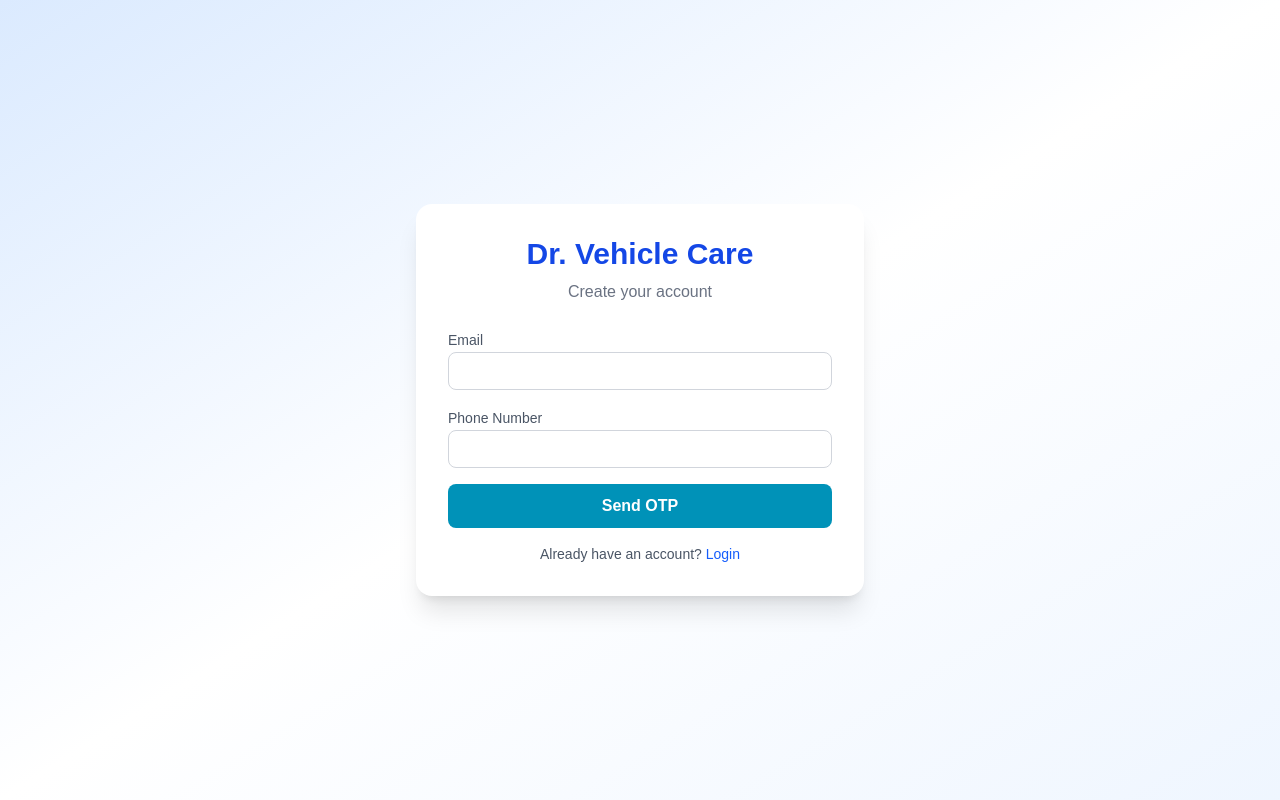
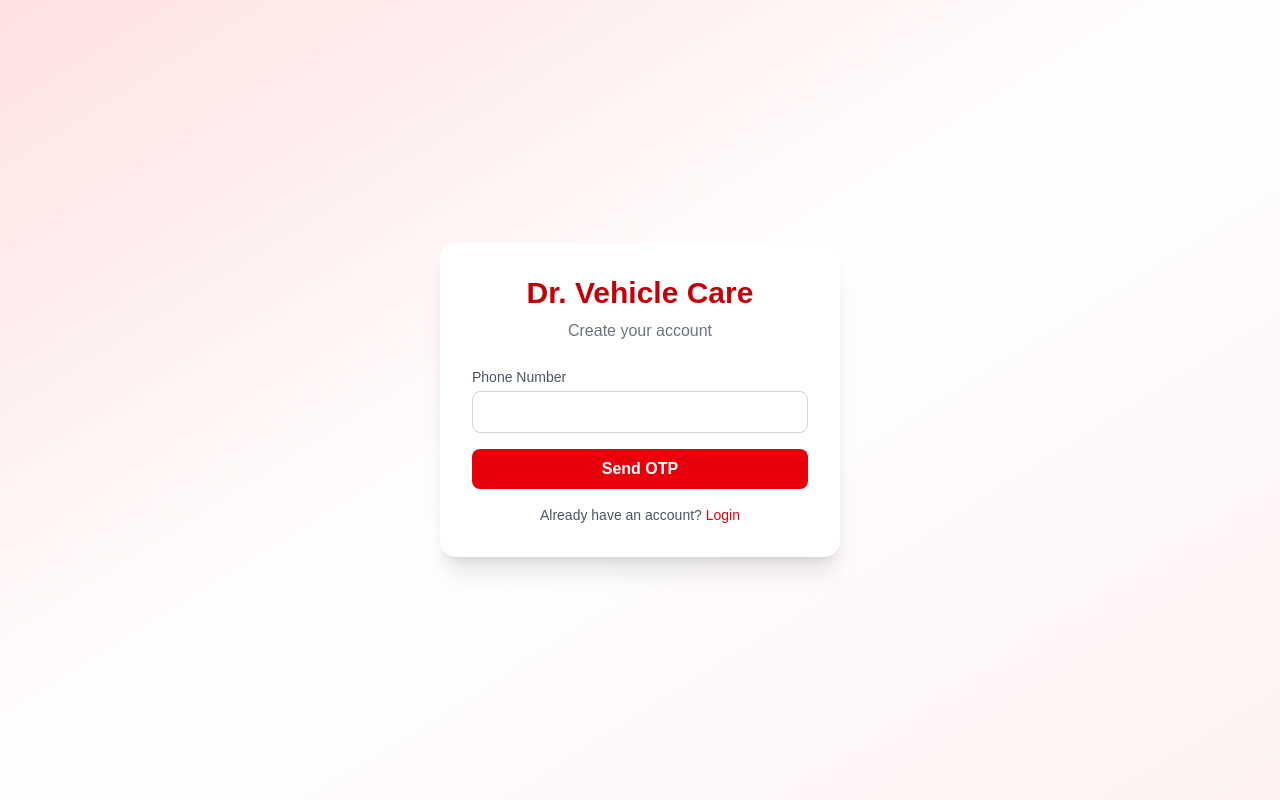
Before and after one commit to Snehaltikole14/Dr.Vehicale, a Next.js app: page /signup in a window 1280 px wide. Built offline with nearby package versions, Linux system fonts and the light colour scheme.

Commit message:
Update page.jsx

```diff
--- a/src/app/signup/page.jsx
+++ b/src/app/signup/page.jsx
@@ -1,151 +1,90 @@
 "use client";
 import { useState } from "react";
 import { useRouter } from "next/navigation";
+import toast, { Toaster } from "react-hot-toast";
 import { API } from "@/utils/api";
-import { motion, AnimatePresence } from "framer-motion";
-import { FiEye, FiEyeOff } from "react-icons/fi";
-import { AiOutlineCheckCircle, AiOutlineCloseCircle } from "react-icons/ai";
+import { motion } from "framer-motion";
 
 export default function SignupPage() {
   const router = useRouter();
-  const [loading, setLoading] = useState(false);
-  const [step, setStep] = useState(1);
+  const [step, setStep] = useState(1); // 1 = request OTP, 2 = verify OTP
+
   const [form, setForm] = useState({
     name: "",
-    email: "",
     phone: "",
     password: "",
     otp: "",
   });
-  const [showPassword, setShowPassword] = useState(false);
-  const [popup, setPopup] = useState(null);
 
-  const handleChange = (e) =>
+  const handleChange = (e) => {
     setForm({ ...form, [e.target.name]: e.target.value });
+  };
 
+  // ✅ STEP 1: REQUEST OTP (PHONE ONLY)
   const requestOtp = async (e) => {
     e.preventDefault();
     try {
       await API.post("/auth/signup/request-otp", {
-        email: form.email,
         phone: form.phone,
       });
-      setPopup({
-        type: "success",
-        title: "OTP Sent!",
-        message: "OTP has been sent to your phone/email.",
-      });
+
+      toast.success("OTP sent to your phone!");
       setStep(2);
     } catch (err) {
       const message =
         err.response?.data?.message ||
-        err.response?.data?.error ||
         (typeof err.response?.data === "string"
           ? err.response.data
           : "Failed to send OTP");
-      setPopup({ type: "error", title: "Failed", message });
+      toast.error(message);
     }
   };
 
+  // ✅ STEP 2: VERIFY OTP & SIGNUP
   const verifyOtp = async (e) => {
     e.preventDefault();
     try {
-      await API.post("/auth/signup/verify-otp", form);
-      setPopup({
-        type: "success",
-        title: "Account Created!",
-        message: "Your account has been created successfully.",
+      await API.post("/auth/signup/verify-otp", {
+        name: form.name,
+        phone: form.phone,
+        password: form.password,
+        otp: form.otp,
       });
-      setTimeout(() => router.push("/login"), 1500);
+
+      toast.success("Account created successfully!");
+      router.push("/login");
     } catch (err) {
       const message =
         err.response?.data?.message ||
-        err.response?.data?.error ||
         (typeof err.response?.data === "string"
           ? err.response.data
-          : "OTP verification failed!");
-      setPopup({ type: "error", title: "Failed", message });
+          : "OTP verification failed");
+      toast.error(message);
     }
   };
 
-  const closePopup = () => setPopup(null);
+  return (
+    <div className="flex min-h-screen items-center justify-center bg-gradient-to-br from-red-100 via-white to-red-50">
+      <Toaster />
 
-  return (
-    <div className="flex min-h-screen items-center justify-center bg-gradient-to-br from-blue-100 via-white to-blue-50 p-4 relative">
-      {/* POPUP */}
-      <AnimatePresence>
-        {popup && (
-          <motion.div
-            initial={{ opacity: 0, scale: 0.8 }}
-            animate={{ opacity: 1, scale: 1 }}
-            exit={{ opacity: 0, scale: 0.8 }}
-            className="fixed inset-0 bg-black/40 flex items-center justify-center z-50 px-4"
-          >
-            <div className="bg-white rounded-xl shadow-2xl w-full max-w-xs p-6 flex flex-col items-center text-center">
-              <motion.div
-                animate={{ scale: [1, 1.2, 1], rotate: [0, 10, -10, 0] }}
-                transition={{ duration: 1, repeat: Infinity }}
-                className="mb-4 text-5xl"
-              >
-                {popup.type === "success" ? (
-                  <AiOutlineCheckCircle className="text-green-600" />
-                ) : (
-                  <AiOutlineCloseCircle className="text-red-600" />
-                )}
-              </motion.div>
-
-              <h2
-                className={`text-xl font-bold mb-2 ${
-                  popup.type === "success" ? "text-green-600" : "text-red-600"
-                }`}
-              >
-                {popup.title}
-              </h2>
-
-              <p className="text-gray-600 text-sm mb-4">{popup.message}</p>
-
-              <button
-                onClick={closePopup}
-                className={`w-24 py-2 rounded-lg text-white font-semibold ${
-                  popup.type === "success"
-                    ? "bg-green-600 hover:bg-green-700"
-                    : "bg-red-600 hover:bg-red-700"
-                }`}
-              >
-                OK
-              </button>
-            </div>
-          </motion.div>
-        )}
-      </AnimatePresence>
-
-      {/* SIGNUP CARD */}
       <motion.div
         initial={{ opacity: 0, y: 40 }}
         animate={{ opacity: 1, y: 0 }}
         transition={{ duration: 0.6 }}
-        className="bg-white p-6 sm:p-8 rounded-2xl shadow-xl w-full max-w-md"
+        className="bg-white p-8 rounded-2xl shadow-xl w-[400px]"
       >
-        <h2 className="text-2xl sm:text-3xl font-bold text-center text-blue-700 mb-2">
+        <h2 className="text-3xl font-bold text-center text-red-700 mb-2">
           Dr. Vehicle Care
         </h2>
-        <p className="text-center text-gray-500 mb-6">Create your account</p>
+        <p className="text-center text-gray-500 mb-6">
+          Create your account
+        </p>
 
         {step === 1 ? (
-          <form onSubmit={requestOtp} className="space-y-4">
-            <div>
-              <label className="text-sm font-medium text-gray-600">Email</label>
-              <input
-                type="email"
-                name="email"
-                value={form.email}
-                onChange={handleChange}
-                required
-                className="w-full border border-gray-300 rounded-lg px-3 py-2 focus:ring-2 focus:ring-blue-500 outline-none text-sm"
-              />
-            </div>
-            <div>
-              <label className="text-sm font-medium text-gray-600">
+          // ================= STEP 1 =================
+          <form onSubmit={requestOtp}>
+            <div className="mb-4">
+              <label className="block text-sm font-medium text-gray-600 mb-1">
                 Phone Number
               </label>
               <input
@@ -153,26 +92,23 @@ export default function SignupPage() {
                 name="phone"
                 value={form.phone}
                 onChange={handleChange}
+                className="w-full border border-gray-300 rounded-lg px-3 py-2 focus:ring-2 focus:ring-red-500 outline-none"
                 required
-                className="w-full border border-gray-300 rounded-lg px-3 py-2 focus:ring-2 focus:ring-blue-500 outline-none text-sm"
               />
             </div>
+
             <button
               type="submit"
-              disabled={loading}
-              className={`w-full py-2.5 rounded-lg font-semibold text-white ${
-                loading
-                  ? "bg-cyan-300 cursor-not-allowed"
-                  : "bg-cyan-600 hover:bg-cyan-700"
-              }`}
+              className="w-full bg-red-600 text-white py-2 rounded-lg font-semibold hover:bg-red-700 transition"
             >
-              {loading ? "Sending..." : "Send OTP"}
+              Send OTP
             </button>
           </form>
         ) : (
-          <form onSubmit={verifyOtp} className="space-y-4">
-            <div>
-              <label className="text-sm font-medium text-gray-600">
+          // ================= STEP 2 =================
+          <form onSubmit={verifyOtp}>
+            <div className="mb-4">
+              <label className="block text-sm font-medium text-gray-600 mb-1">
                 Full Name
               </label>
               <input
@@ -180,46 +116,42 @@ export default function SignupPage() {
                 name="name"
                 value={form.name}
                 onChange={handleChange}
+                className="w-full border border-gray-300 rounded-lg px-3 py-2 focus:ring-2 focus:ring-red-500 outline-none"
                 required
-                className="w-full border border-gray-300 rounded-lg px-3 py-2 focus:ring-2 focus:ring-blue-500 outline-none text-sm"
               />
             </div>
 
-            <div className="relative">
-              <label className="text-sm font-medium text-gray-600">
+            <div className="mb-4">
+              <label className="block text-sm font-medium text-gray-600 mb-1">
                 Password
               </label>
               <input
-                type={showPassword ? "text" : "password"}
+                type="password"
                 name="password"
                 value={form.password}
                 onChange={handleChange}
+                className="w-full border border-gray-300 rounded-lg px-3 py-2 focus:ring-2 focus:ring-red-500 outline-none"
                 required
-                className="w-full border border-gray-300 rounded-lg px-3 py-2 focus:ring-2 focus:ring-blue-500 outline-none text-sm"
               />
-              <span
-                onClick={() => setShowPassword(!showPassword)}
-                className="absolute right-3 top-[35px] cursor-pointer text-gray-600 hover:text-gray-800"
-              >
-                {showPassword ? <FiEyeOff /> : <FiEye />}
-              </span>
             </div>
 
-            <div>
-              <label className="text-sm font-medium text-gray-600">OTP</label>
+            <div className="mb-4">
+              <label className="block text-sm font-medium text-gray-600 mb-1">
+                Enter OTP
+              </label>
               <input
                 type="text"
                 name="otp"
                 value={form.otp}
                 onChange={handleChange}
+                className="w-full border border-gray-300 rounded-lg px-3 py-2 focus:ring-2 focus:ring-red-500 outline-none"
                 required
-                className="w-full border border-gray-300 rounded-lg px-3 py-2 focus:ring-2 focus:ring-blue-500 outline-none text-sm"
               />
             </div>
 
             <button
               type="submit"
-              className="w-full py-2.5 rounded-lg font-semibold text-white bg-blue-600 hover:bg-blue-700 transition"
+              className="w-full bg-red-600 text-white py-2 rounded-lg font-semibold hover:bg-red-700 transition"
             >
               Verify OTP & Sign Up
             </button>
@@ -230,7 +162,7 @@ export default function SignupPage() {
           Already have an account?{" "}
           <span
             onClick={() => router.push("/login")}
-            className="text-blue-600 cursor-pointer hover:underline"
+            className="text-red-600 cursor-pointer hover:underline"
           >
             Login
           </span>
```
